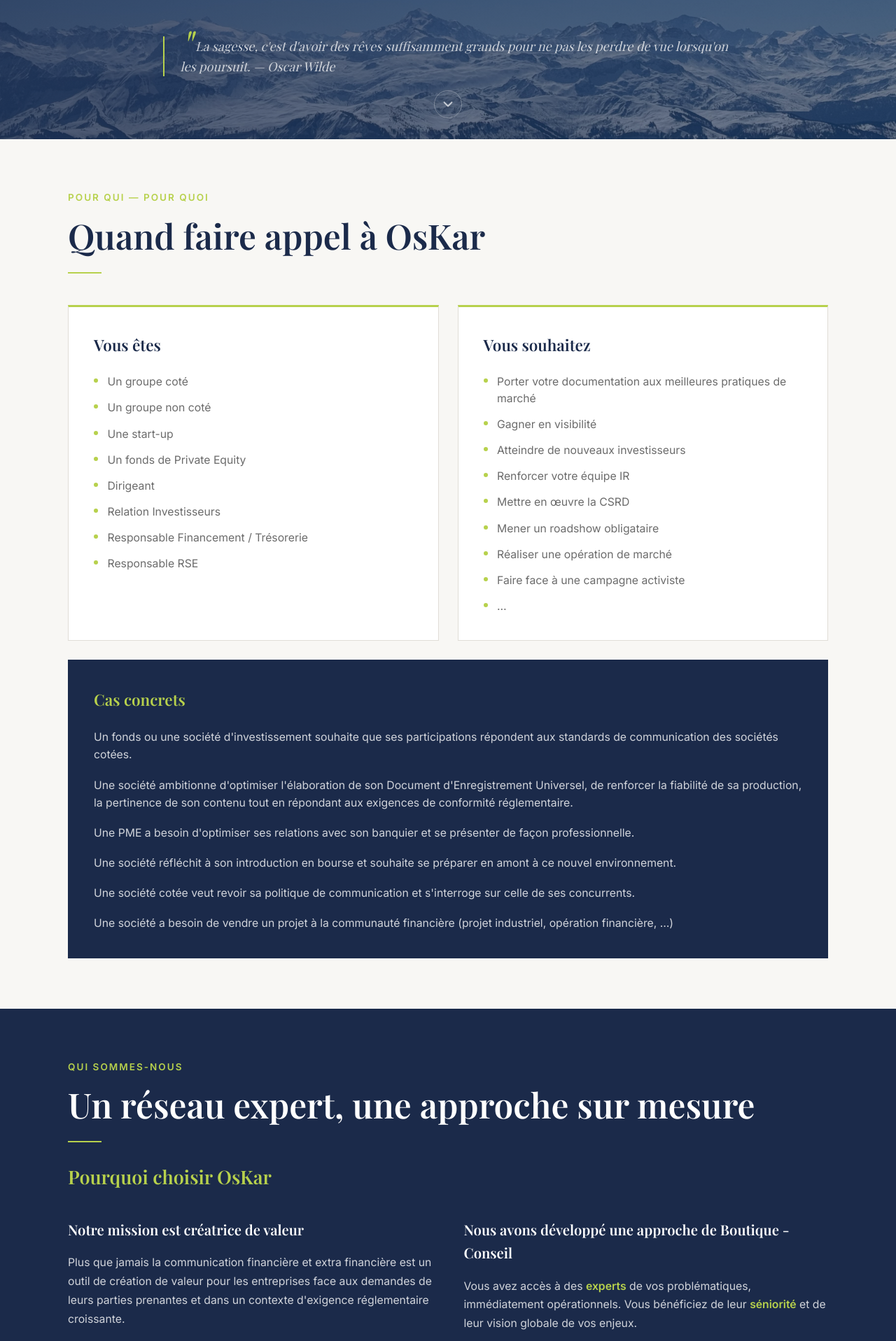
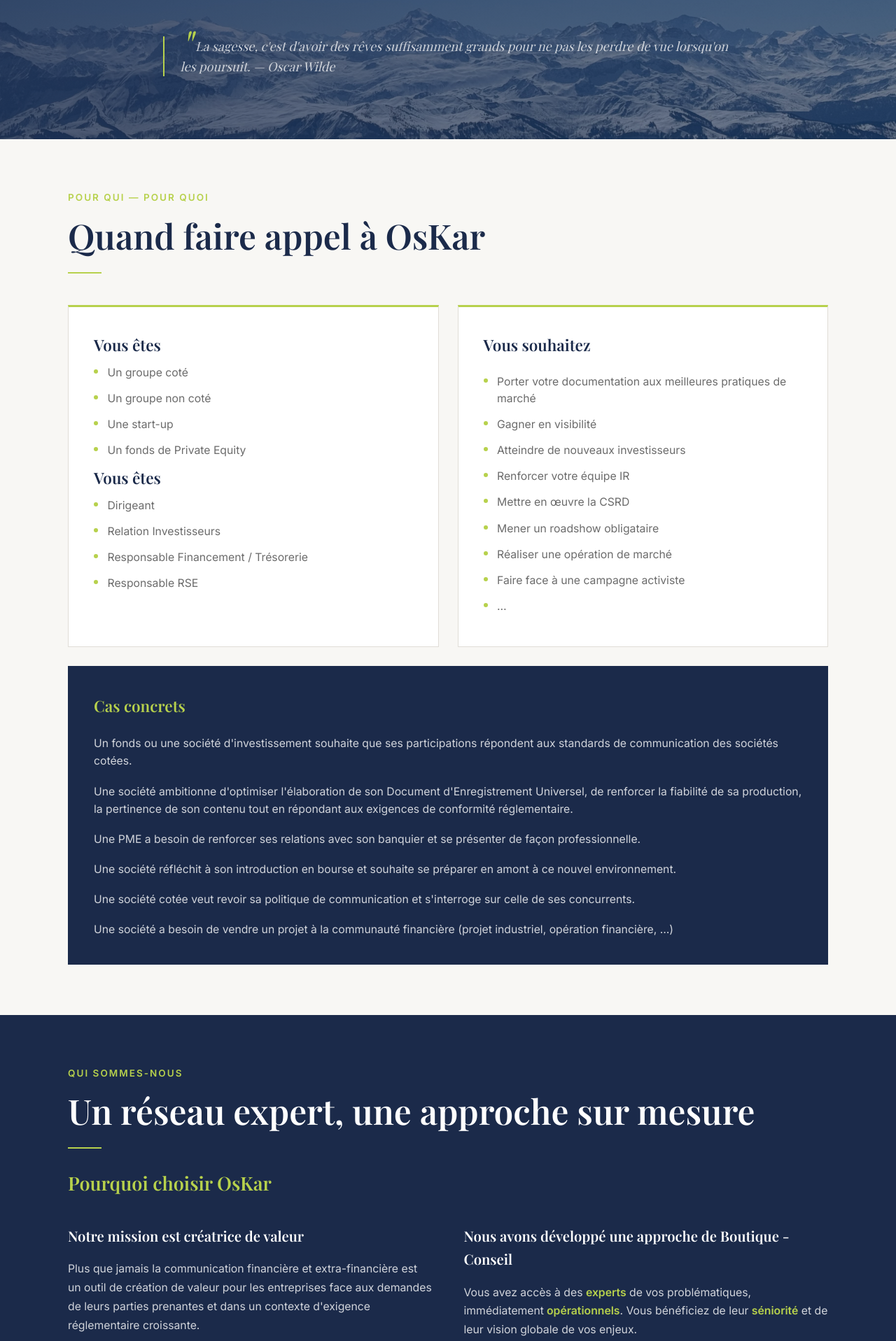
Before and after one commit to ulysseaubree/website, a React (Vite) app in the folder mon-portfolio/: page / in a window 1280 px wide. Shown: the part 601-2518 px from the top of the page at 70% size. Built offline with nearby package versions, Linux system fonts and the light colour scheme; a web font is replaced by a local one.

Commit message:
[Add] Changement Fleche n*3 + reprise texte vous êtes

```diff
--- a/mon-portfolio/src/components/sections/Hero.css
+++ b/mon-portfolio/src/components/sections/Hero.css
@@ -86,31 +86,10 @@
   color: var(--color-gold);
   margin-top: 0.5rem;
 }
-.hero__scroll-hint {
-  position: absolute;
-  bottom: 2rem; left: 50%;
-  transform: translateX(-50%);
-  z-index: 2;
-  background: none;
-  border: 1px solid rgba(255,255,255,0.3);
-  border-radius: 50%;
-  width: 40px; height: 40px;
-  display: flex; align-items: center; justify-content: center;
-  color: rgba(255,255,255,0.7);
-  cursor: pointer;
-  animation: bounce 2s ease-in-out infinite;
-  transition: border-color 0.2s, color 0.2s;
-}
-.hero__scroll-hint:hover { border-color: var(--color-gold); color: var(--color-gold); }
-
 @keyframes fadeUp {
   from { opacity: 0; transform: translateY(28px); }
   to   { opacity: 1; transform: translateY(0); }
 }
-@keyframes bounce {
-  0%, 100% { transform: translateX(-50%) translateY(0); }
-  50%       { transform: translateX(-50%) translateY(6px); }
-}
 @media (max-width: 600px) {
   .hero__actions { flex-direction: column; }
 }
--- a/mon-portfolio/src/components/sections/Hero.jsx
+++ b/mon-portfolio/src/components/sections/Hero.jsx
@@ -1,4 +1,3 @@
-import { ChevronDown } from 'lucide-react'
 import './Hero.css'
 
 export default function Hero() {
@@ -11,7 +10,7 @@ export default function Hero() {
       <div className="container hero__content">
         <h1 className="hero__title">
           <em>Boutique - Conseil</em> pour vos relations investisseurs et votre communication
-          financière et extra financière
+          financière et extra-financière
         </h1>
         <p className="hero__desc">
           <em>OsKar Partners</em> vous propose une réponse opérationnelle pour optimiser
@@ -29,9 +28,6 @@ export default function Hero() {
           — Oscar Wilde
         </blockquote>
       </div>
-      <button className="hero__scroll-hint" onClick={() => scrollTo('#pour-qui')} aria-label="Défiler">
-        <ChevronDown size={22} />
-      </button>
     </section>
   )
 }
--- a/mon-portfolio/src/components/sections/PourQui.css
+++ b/mon-portfolio/src/components/sections/PourQui.css
@@ -22,6 +22,13 @@
   color: var(--color-navy);
   margin-bottom: 1.25rem;
 }
+.pourqui__card-title2 {
+  font-family: var(--font-display);
+  font-size: var(--text-xl);
+  font-weight: 600;
+  color: var(--color-navy);
+  margin-bottom: 0.50rem;
+}
 .pourqui__list { list-style: none; display: flex; flex-direction: column; gap: 0.75rem; }
 .pourqui__item {
   display: flex; align-items: flex-start; gap: 0.75rem;
@@ -40,7 +47,16 @@
   display: grid;
   grid-template-columns: repeat(auto-fit, minmax(240px, 1fr));
   gap: 0.75rem 2rem;
+  margin-bottom: 0.50rem;
   align-items: start;
+}
+.pourqui__subheading {
+  font-size: var(--text-xs);
+  font-weight: 600;
+  letter-spacing: 0.08em;
+  text-transform: uppercase;
+  color: var(--color-gold);
+  margin-bottom: 0.75rem;
 }
 .pourqui__card--cas {
   /* en bas, sur toute la largeur */
--- a/mon-portfolio/src/components/sections/PourQui.jsx
+++ b/mon-portfolio/src/components/sections/PourQui.jsx
@@ -19,7 +19,7 @@ const BESOINS_PONCTUELS = [
 const CAS_CONCRETS = [
   'Un fonds ou une société d\'investissement souhaite que ses participations répondent aux standards de communication des sociétés cotées.',
   'Une société ambitionne d\'optimiser l\'élaboration de son Document d\'Enregistrement Universel, de renforcer la fiabilité de sa production, la pertinence de son contenu tout en répondant aux exigences de conformité réglementaire.',
-  'Une PME a besoin d\'optimiser ses relations avec son banquier et se présenter de façon professionnelle.',
+  'Une PME a besoin de renforcer ses relations avec son banquier et se présenter de façon professionnelle.',
   'Une société réfléchit à son introduction en bourse et souhaite se préparer en amont à ce nouvel environnement.',
   'Une société cotée veut revoir sa politique de communication et s\'interroge sur celle de ses concurrents.',
   'Une société a besoin de vendre un projet à la communauté financière (projet industriel, opération financière, …)',
@@ -48,13 +48,15 @@ export default function PourQui() {
 
         <div className="pourqui__grid">
           <div className="pourqui__card reveal">
-            <h3 className="pourqui__card-title">Vous êtes</h3>
+            <h3 className="pourqui__card-title2">Vous êtes</h3>
             <div className="pourqui__colonnes">
               <List items={SOCIETES} />
+            </div>
+            <h3 className="pourqui__card-title2">Vous êtes</h3>
+            <div className="pourqui__colonnes">
               <List items={FONCTIONS} />
             </div>
           </div>
-
           <div className="pourqui__card pourqui__card--besoins reveal" style={{ transitionDelay: '0.24s' }}>
             <h3 className="pourqui__card-title">Vous souhaitez</h3>
             <div className="pourqui__colonnes">
--- a/mon-portfolio/src/components/sections/QuiSommesNous.jsx
+++ b/mon-portfolio/src/components/sections/QuiSommesNous.jsx
@@ -21,7 +21,7 @@ export default function QuiSommesNous() {
             <div className="qsn__mission">
               <h4 className="qsn__why-heading">Notre mission est créatrice de valeur</h4>
               <p className="qsn__text">
-                Plus que jamais la communication financière et extra financière est un outil de création
+                Plus que jamais la communication financière et extra-financière est un outil de création
                 de valeur pour les entreprises face aux demandes de leurs parties prenantes et dans un
                 contexte d'exigence réglementaire croissante.
               </p>
@@ -29,7 +29,7 @@ export default function QuiSommesNous() {
                 Obtenir l'adhésion de ses investisseurs, actionnaires, banquiers, clients, fournisseurs,
                 salariés, … sur sa stratégie, ses résultats, ses perspectives, est en effet un enjeu
                 déterminant pour tout type de société grande ou petite, cotée ou pas. Une communication
-                financière et extra financière efficace, transparente et pédagogique permet d'y répondre
+                financière et extra-financière efficace, transparente et pédagogique permet d'y répondre
                 avec succès.
               </p>
               <div className="qsn__mission-image">
@@ -41,7 +41,7 @@ export default function QuiSommesNous() {
               <h4 className="qsn__why-heading">Nous avons développé une approche de Boutique - Conseil</h4>
               <p className="qsn__text">
                 Vous avez accès à des <strong>experts</strong> de vos problématiques, immédiatement
-                opérationnels. Vous bénéficiez de leur <strong>séniorité</strong> et de leur vision
+                <strong> opérationnels</strong>. Vous bénéficiez de leur <strong>séniorité</strong> et de leur vision
                 globale de vos enjeux.
               </p>
               <p className="qsn__text">
@@ -49,7 +49,7 @@ export default function QuiSommesNous() {
                 la compréhension de vos besoins et la souplesse de notre structure.</strong>
               </p>
               <p className="qsn__text">
-                Autour de la Relation investisseurs, OsKar a développé un réseau de partenaires experts
+                Autour de la communication financière et des relations investisseurs, OsKar a développé un réseau de partenaires experts
                 sur toute la chaîne de valeur de vos projets dans les domaines de l'ESG, la rédaction,
                 la traduction, le design, la gestion des risques, … Nous pouvons à la demande
                 être un <strong>agrégateur de compétences</strong> pour une <strong>approche intégrée et
--- a/mon-portfolio/src/components/ui/Navbar.css
+++ b/mon-portfolio/src/components/ui/Navbar.css
@@ -99,21 +99,20 @@
 .navbar__cta { font-size: var(--text-xs); padding: 0.55rem 1.25rem; }
 .navbar__burger { display: none; background: none; border: none; color: var(--color-white); cursor: pointer; z-index: 200; }
 
-/* Indice de défilement temporaire après un clic sur un raccourci du bandeau
-   (même esprit que .hero__scroll-hint, mais piloté par la navbar). */
+/* Indice de défilement permanent (caché tout en bas de page), discret comme
+   l'ancienne flèche de la page d'accueil qu'il remplace désormais partout. */
 .navbar__scroll-hint {
   position: fixed;
   bottom: 2rem; left: 50%;
   transform: translateX(-50%);
   z-index: 90;
-  background: var(--color-navy);
+  background: none;
   border: 1px solid rgba(255,255,255,0.3);
   border-radius: 50%;
   width: 40px; height: 40px;
   display: flex; align-items: center; justify-content: center;
-  color: rgba(255,255,255,0.85);
+  color: rgba(255,255,255,0.7);
   cursor: pointer;
-  box-shadow: 0 4px 16px rgba(0,0,0,0.25);
   opacity: 0;
   visibility: hidden;
   pointer-events: none;
@@ -123,9 +122,16 @@
   opacity: 1;
   visibility: visible;
   pointer-events: auto;
-  animation: navbar-scroll-hint-bounce 1.6s ease-in-out infinite;
+  animation: navbar-scroll-hint-bounce 2s ease-in-out infinite;
 }
 .navbar__scroll-hint:hover { border-color: var(--color-gold); color: var(--color-gold); }
+/* Sur les sections claires (crème), le blanc semi-transparent se fond dans le
+   fond : on bascule sur une teinte marine pour garder un contraste lisible. */
+.navbar__scroll-hint--on-light {
+  border-color: rgba(27,42,74,0.25);
+  color: rgba(27,42,74,0.55);
+}
+.navbar__scroll-hint--on-light:hover { border-color: var(--color-navy); color: var(--color-navy); }
 @keyframes navbar-scroll-hint-bounce {
   0%, 100% { transform: translateX(-50%) translateY(0); }
   50% { transform: translateX(-50%) translateY(6px); }
--- a/mon-portfolio/src/components/ui/Navbar.jsx
+++ b/mon-portfolio/src/components/ui/Navbar.jsx
@@ -29,14 +29,31 @@ export default function Navbar() {
   // Force la fermeture (en fondu) du menu déroulant survolé après un clic sur une
   // sous-section, sans attendre que la souris quitte réellement le bouton parent.
   const [closingDropdown, setClosingDropdown] = useState(false)
-  // Petit indice de défilement (flèche) affiché quelques secondes après un clic
-  // sur un raccourci du bandeau, pour montrer qu'il y a du contenu en dessous.
-  const [showScrollHint, setShowScrollHint] = useState(false)
+  // Indice de défilement (flèche) : visible en permanence, sauf tout en bas
+  // de la page où il n'y a plus rien à faire défiler.
+  const [atBottom, setAtBottom] = useState(false)
+  // Couleur de la flèche adaptée au fond réellement affiché sous elle (sombre
+  // vs. crème), pour qu'elle reste lisible sur les sections claires.
+  const [onDark, setOnDark] = useState(true)
 
   useEffect(() => {
-    const onScroll = () => setScrolled(window.scrollY > 60)
+    const onScroll = () => {
+      setScrolled(window.scrollY > 60)
+      const scrollable = document.documentElement.scrollHeight - window.innerHeight
+      setAtBottom(scrollable <= 0 || window.scrollY >= scrollable - 40)
+      // Sonde décalée du centre pour ne pas pointer sur le bouton lui-même.
+      const probeX = window.innerWidth / 2 + 120
+      const probeY = window.innerHeight - 50
+      const el = document.elementFromPoint(probeX, probeY)
+      setOnDark(!!el?.closest('.section--dark, .hero'))
+    }
+    onScroll()
     window.addEventListener('scroll', onScroll, { passive: true })
-    return () => window.removeEventListener('scroll', onScroll)
+    window.addEventListener('resize', onScroll)
+    return () => {
+      window.removeEventListener('scroll', onScroll)
+      window.removeEventListener('resize', onScroll)
+    }
   }, [])
 
   const handleLink = (e, href, offre) => {
@@ -44,11 +61,6 @@ export default function Navbar() {
     setMenuOpen(false)
     if (offre) window.dispatchEvent(new CustomEvent('open-offre', { detail: offre }))
     document.querySelector(href)?.scrollIntoView({ behavior: 'smooth' })
-    // Pas d'indice sur le bouton "Nous contacter"
-    if (href !== '#contact') {
-      setShowScrollHint(true)
-      setTimeout(() => setShowScrollHint(false), 10000)
-    }
   }
 
   const handleSubLink = (e, href, offre) => {
@@ -111,10 +123,10 @@ export default function Navbar() {
           nouveau bloc de positionnement pour ce bouton "position: fixed", ce qui
           le collait en haut de l'écran au lieu du bas. */}
       <button
-        className={`navbar__scroll-hint${showScrollHint ? ' navbar__scroll-hint--visible' : ''}`}
+        className={`navbar__scroll-hint${atBottom ? '' : ' navbar__scroll-hint--visible'}${onDark ? '' : ' navbar__scroll-hint--on-light'}`}
         onClick={() => window.scrollBy({ top: window.innerHeight * 0.8, behavior: 'smooth' })}
-        aria-hidden={!showScrollHint}
-        tabIndex={showScrollHint ? 0 : -1}
+        aria-hidden={atBottom}
+        tabIndex={atBottom ? -1 : 0}
         aria-label="Défiler">
         <ChevronDown size={20} />
       </button>
--- a/mon-portfolio/src/data/offres.js
+++ b/mon-portfolio/src/data/offres.js
@@ -2,11 +2,14 @@ export const OFFRES = [
   {
     id: 'supports',
     label: 'Communication réglementée et corporate',
-    role: 'valoriser et assurer la cohérence de vos messages sur tous vos supports : DEU, Rapport financier semestriel, Rapport intégré, Lettres aux actionnaires, Présentation investisseurs, Communiqué…',
+    role: 'valoriser et assurer la cohérence de vos messages sur tous vos supports : Document d\'enregistrement universel, Rapport financier semestriel, Rapport intégré, Lettres aux actionnaires, Présentation investisseurs, Communiqué…',
     content: [
       'Benchmarking des pratiques de marché et de votre secteur',
       'Prise en compte de l\'actualité réglementaire',
-      { label: 'Gestion de projet', sub: ['Structuration de vos documents', 'Élaboration du contenu', 'Rédaction'] },
+      'Gestion de projet',
+      'Structuration de vos documents',
+      'Élaboration du contenu',
+      'Rédaction',
     ],
   },
   {
--- a/mon-portfolio/src/data/partenaires.js
+++ b/mon-portfolio/src/data/partenaires.js
@@ -3,7 +3,6 @@
 // Tant que la liste est vide, le cadre affiche des emplacements réservés.
 import valeo from '../assets/logo/Valeo.webp'
 import veolia from '../assets/logo/veolia.webp'
-import renault from '../assets/logo/renault.png'
 import bpce from '../assets/logo/BPCE.webp'
 import kepler from '../assets/logo/Kepler.webp'
 import latecoere from '../assets/logo/Latecoere.webp'
@@ -17,7 +16,6 @@ import ovh from '../assets/logo/ovh.webp'
 export const PARTENAIRES = [
   { name: 'Valeo', src: valeo },
   { name: 'Veolia', src: veolia },
-  { name: 'Renault', src: renault },
   { name: 'BPCE', src: bpce },
   { name: 'Kepler Cheuvreux', src: kepler },
   { name: 'Latécoère', src: latecoere },
```
Also changed, not shown: mon-portfolio/src/assets/logo/renault.png (deleted), mon-portfolio/src/assets/logo/renault.webp (deleted).
